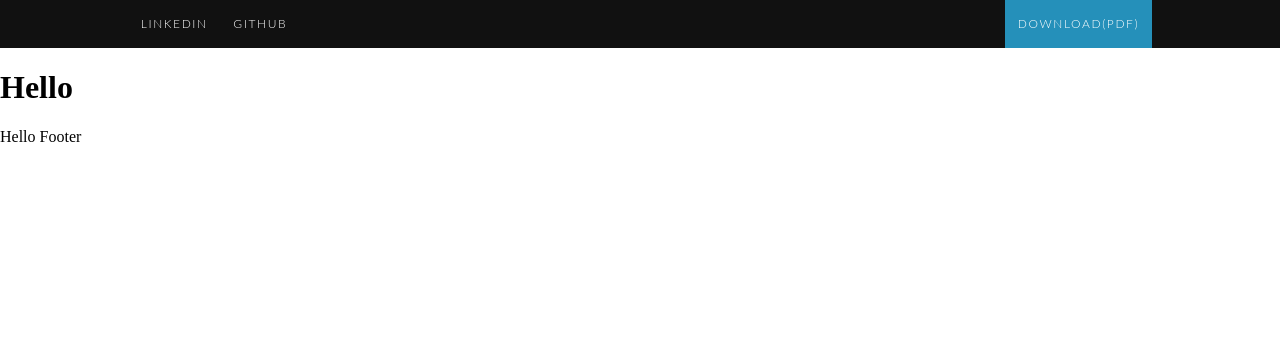
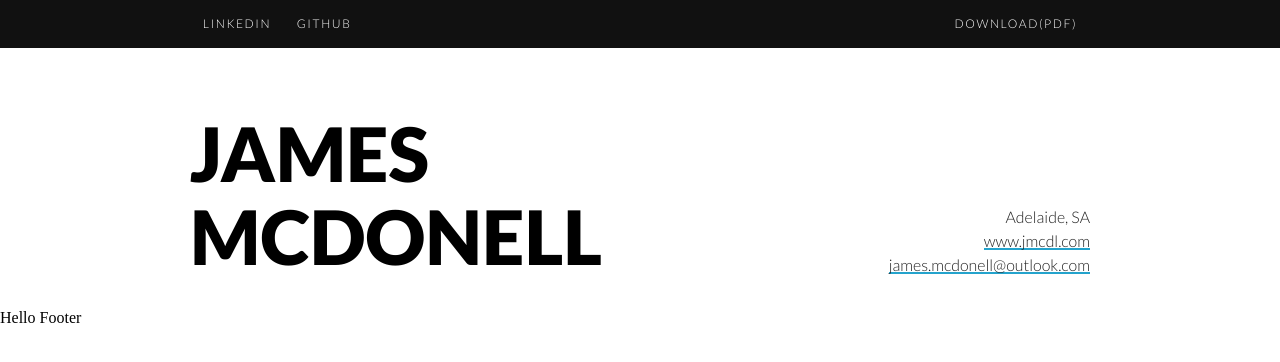
Before and after one commit to jmcdl/jmcdl-gatsby, a Gatsby site: page / in a window 1280 px wide. Built offline with nearby package versions, Linux system fonts and the light colour scheme; Gatsby itself is replaced by a stand-in of ours.

Commit message:
Use typeface-loto package for fonts. Improvements to theme and structure. Progress on content heading.

```diff
--- a/gatsby-config.js
+++ b/gatsby-config.js
@@ -5,8 +5,10 @@
  */
 
 module.exports = {
-  /* Your site config here */
-  plugins: [{
-      resolve: 'gatsby-plugin-better-jss',
-    }],
+  siteMetadata: {
+    title: `James McDonell`,
+    description: `James McDonell's CV`,
+    author: `James McDonell`,
+  },
+  plugins: ["gatsby-plugin-better-jss", "gatsby-plugin-react-helmet"],
 }
--- a/package.json
+++ b/package.json
@@ -17,11 +17,14 @@
   "dependencies": {
     "gatsby": "^2.24.42",
     "gatsby-plugin-better-jss": "^1.0.3",
+    "gatsby-plugin-react-helmet": "^3.3.10",
     "jss-preset-default": "^10.4.0",
     "prop-types": "^15.7.2",
     "react": "^16.12.0",
     "react-dom": "^16.12.0",
-    "react-jss": "^10.4.0"
+    "react-helmet": "^6.1.0",
+    "react-jss": "^10.4.0",
+    "typeface-lato": "0.0.75"
   },
   "devDependencies": {
     "prettier": "2.0.5"
--- a/src/components/content.js
+++ b/src/components/content.js
@@ -1,20 +1,19 @@
 import React from 'react'
 import { createUseStyles } from "react-jss"
+import Heading from "./content/heading"
 
 const useStyles = createUseStyles((theme) => ({
-  navbar: {
-    color: theme.white,
-    backgroundColor: theme.black,
-    width: '100%',
-  },
+  contentContainer: {
+    ...theme.contentContainer,
+  }
 }))
 
 export default function Content() {
   const classes = useStyles();
 
   return (
-    <div>
-      <h1>Hello</h1>
+    <div className={classes.contentContainer}>
+      <Heading title="James McDonell" />
     </div>
   )
 }
--- /dev/null
+++ b/src/components/content/heading.js
@@ -0,0 +1,37 @@
+import React from "react"
+import { createUseStyles } from "react-jss"
+import { HeadingStyle } from "../../jss/components/content/headingStyle"
+
+const useStyles = createUseStyles(HeadingStyle)
+
+export default function Heading(props) {
+  const classes = useStyles()
+  return (
+    <div className={classes.titleContainer}>
+      <div className={classes.titleColumn}>
+        <h1 className={classes.titleText}>{props.title}</h1>
+      </div>
+      <ul className={classes.infoColumn}>
+        <li>Adelaide, SA</li>
+        <li>
+          <a
+            className={classes.listItemLink}
+            href="http://www.jmcdl.com/"
+            target="_blank"
+          >
+            www.jmcdl.com
+          </a>
+        </li>
+        <li>
+          <a
+            className={classes.listItemLink}
+            href="mailto:james.mcdonell@outlook.com"
+            target="_blank"
+          >
+            james.mcdonell@outlook.com
+          </a>
+        </li>
+      </ul>
+    </div>
+  )
+}
--- a/src/components/header.js
+++ b/src/components/navbar.js
@@ -1,10 +1,10 @@
 import React from "react"
 import { createUseStyles } from "react-jss"
-import { headerStyle } from "../jss/components/headerStyle"
+import { navbarStyle } from "../jss/components/navbarStyle"
 
-const useStyles = createUseStyles(headerStyle)
+const useStyles = createUseStyles(navbarStyle)
 
-export default function Header() {
+export default function Navbar() {
   const classes = useStyles()
   return (
     <nav className={classes.navbar}>
--- /dev/null
+++ b/src/components/seo.js
@@ -0,0 +1,81 @@
+import React from "react"
+import PropTypes from "prop-types"
+import { Helmet } from "react-helmet"
+import { useStaticQuery, graphql } from "gatsby"
+
+function SEO({ description, lang, meta, title }) {
+  const { site } = useStaticQuery(
+    graphql`
+        query {
+            site {
+                siteMetadata {
+                    title
+                    description
+                    author
+                }
+            }
+        }
+    `
+  )
+
+  const metaDescription = description || site.siteMetadata.description
+
+  return (
+    <Helmet
+      htmlAttributes={{
+        lang,
+      }}
+      title={title}
+      titleTemplate={`%s | ${site.siteMetadata.title}`}
+      meta={[
+        {
+          name: `description`,
+          content: metaDescription,
+        },
+        {
+          property: `og:title`,
+          content: title,
+        },
+        {
+          property: `og:description`,
+          content: metaDescription,
+        },
+        {
+          property: `og:type`,
+          content: `website`,
+        },
+        {
+          name: `twitter:card`,
+          content: `summary`,
+        },
+        {
+          name: `twitter:creator`,
+          content: site.siteMetadata.author,
+        },
+        {
+          name: `twitter:title`,
+          content: title,
+        },
+        {
+          name: `twitter:description`,
+          content: metaDescription,
+        },
+      ].concat(meta)}
+    />
+  )
+}
+
+SEO.defaultProps = {
+  lang: `en`,
+  meta: [],
+  description: ``,
+}
+
+SEO.propTypes = {
+  description: PropTypes.string,
+  lang: PropTypes.string,
+  meta: PropTypes.arrayOf(PropTypes.object),
+  title: PropTypes.string.isRequired,
+}
+
+export default SEO
--- /dev/null
+++ b/src/jss/components/content/headingStyle.js
@@ -0,0 +1,43 @@
+const HeadingStyle = theme => ({
+  titleContainer: {
+    marginTop: 64,
+    marginBottom: 32,
+    display: "flex",
+  },
+  titleColumn: {
+    flex: 1,
+    justifyContent: "flex-end",
+  },
+  infoColumn: {
+    ...theme.fontBase,
+    fontSize: "16px",
+    flex: 5,
+    display: "flex",
+    flexDirection: "column",
+    listStyle: "none",
+    justifyContent: "flex-end",
+    textAlign: "right",
+    margin: 0,
+    padding: 0,
+  },
+  titleText: {
+    fontSize: "8vw",
+    [theme.breakpoints.largeScreen]: {
+      fontSize: "75px",
+    },
+    fontFamily: "Lato, 'Open Sans', Helvetica, Arial",
+    fontWeight: 900,
+    color: theme.black,
+    lineHeight: 1.1,
+    marginTop: 0,
+    marginBottom: 0,
+    textTransform: "uppercase",
+    display: "flex",
+    flexWrap: "wrap",
+  },
+  listItemLink: {
+    ...theme.linkStyle,
+  }
+})
+
+export { HeadingStyle }
--- a/src/jss/components/headerStyle.js
+++ b/src/jss/components/navbarStyle.js
@@ -1,4 +1,4 @@
-const headerStyle = theme => ({
+const navbarStyle = theme => ({
   navbar: {
     color: theme.colors.white,
     backgroundColor: theme.colors.black,
@@ -50,4 +50,4 @@ const headerStyle = theme => ({
   },
 })
 
-export { headerStyle };
+export { navbarStyle };
--- a/src/jss/theme.js
+++ b/src/jss/theme.js
@@ -1,19 +1,46 @@
+const primaryHighlight = "#24A3CC";
+const secondaryHighlight = "#fa8072";
+const white = "#FFF";
+const black = "#111";
+const textDark = "#222"
+
 const theme = {
   colors: {
-    primaryHighlightColor: "#2590BA",
-    secondaryHighlightColor: "#fa8072",
-    white: "#FFF",
-    black: "#111",
+    primaryColor: primaryHighlight,
+    secondaryColor: secondaryHighlight,
+    white: white,
+    black: black,
   },
   fontBase: {
-    fontFamily: "Lato, Helvetica, Arial, sans-serif;",
+    fontFamily: "Lato, Helvetica, Arial, sans-serif",
+    fontSize: "12px",
     fontWeight: "300",
     lineHeight: "1.5em",
-    color: "#333",
+    color: textDark,
+  },
+  linkStyle: {
+    textDecoration: "none",
+    color: textDark,
+    position: "relative",
+    display: "inline-block",
+    '&:before': {
+      content: '""',
+      position: 'absolute',
+      bottom: "0.2em",
+      width: '100%',
+      height: '2px',
+      background: primaryHighlight,
+      zIndex: "-1",
+    },
+    '&:hover': {
+      '&:before': {
+        background: secondaryHighlight,
+      },
+    },
   },
   contentContainer: {
     width: "80%",
-    maxWidth: "90rem",
+    maxWidth: "900px",
     marginLeft: "auto",
     marginRight: "auto",
   },
--- a/src/pages/index.js
+++ b/src/pages/index.js
@@ -1,5 +1,6 @@
 import React from "react"
 import Resume from "./resume"
+import "typeface-lato"
 
 export default function App() {
   return <Resume />
--- a/src/pages/resume.js
+++ b/src/pages/resume.js
@@ -1,17 +1,18 @@
 import React from "react"
-import PropTypes from "prop-types"
 import "normalize.css"
 import { ThemeProvider } from "react-jss"
 
-import Header from "../components/header"
+import Navbar from "../components/navbar"
 import Content from "../components/content"
 import Footer from "../components/footer"
 import theme from "../jss/theme"
+import SEO from "../components/seo"
 
 export default function Resume() {
   return (
     <ThemeProvider theme={theme}>
-      <Header />
+      <SEO />
+      <Navbar />
       <Content />
       <Footer />
     </ThemeProvider>
```
Also changed, not shown: src/components/content/resumeTitle.js (deleted, +0 -10 lines), src/jss/components/content/resumeTitleStyle.js (deleted, +0 -8 lines), 1 other file.
